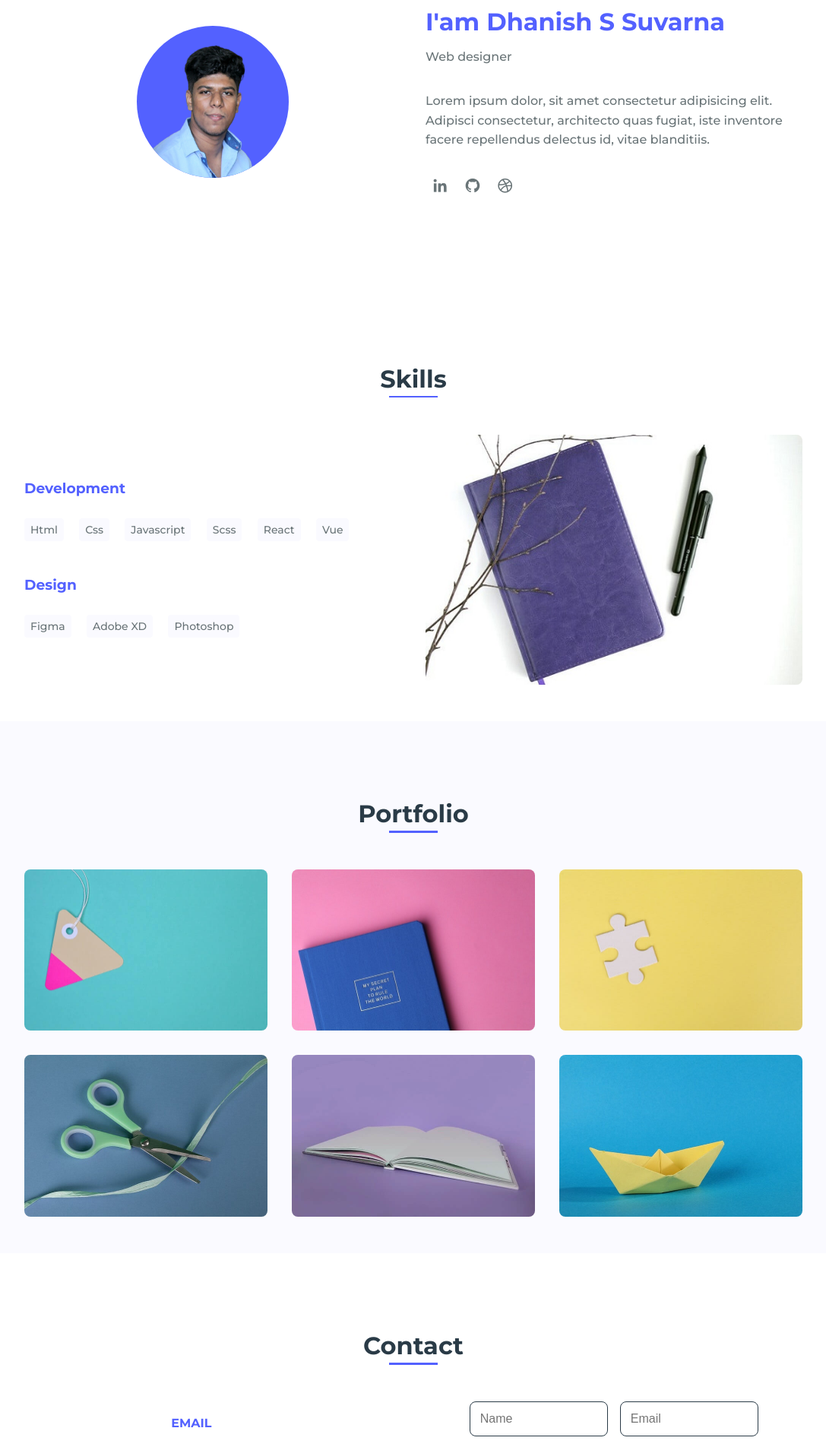
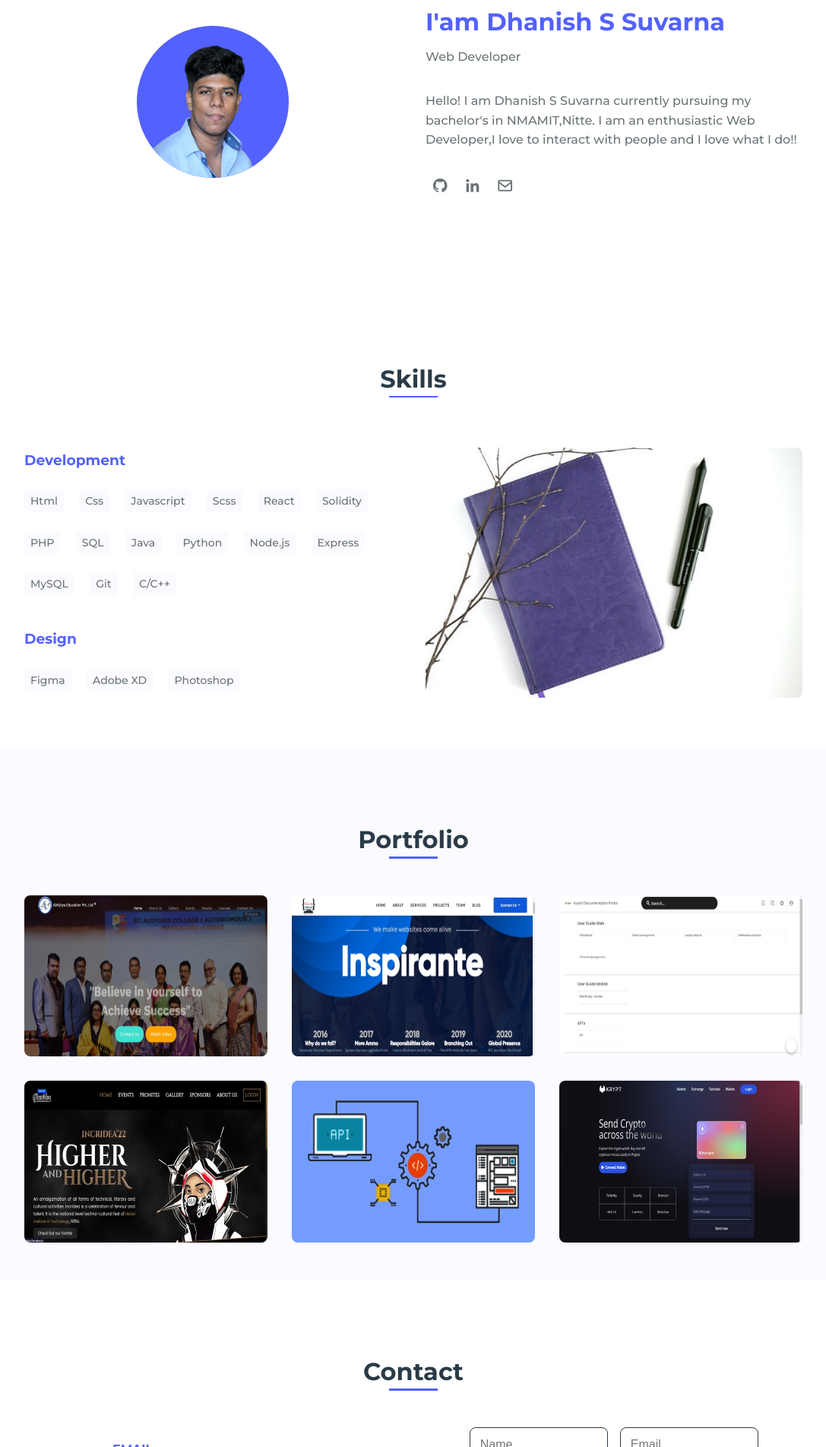
Before and after one commit to dhanishssuvarna/dhanishssuvarna.github.io, a plain HTML site: page index.html in a window 1280 px wide. Shown: the part 896-2800 px from the top of the page at 76% size, without its empty margins (96-1183 px from the left). Drawn offline with nearby package versions, Linux system fonts and the light colour scheme.

Commit message:
updated the content

```diff
--- a/index.html
+++ b/index.html
@@ -1,5 +1,6 @@
 <!DOCTYPE html>
 <html lang="en">
+
 <head>
 	<meta charset="UTF-8" />
 	<meta name="viewport" content="width=device-width, initial-scale=1.0" />
@@ -8,13 +9,11 @@
 	<link rel="stylesheet" href="assets/css/styles.css" />
 
 	<!-- ===== BOX ICONS ===== -->
-		<link
-			href="https://cdn.jsdelivr.net/npm/boxicons@2.0.5/css/boxicons.min.css"
-			rel="stylesheet"
-		/>
+	<link href="https://cdn.jsdelivr.net/npm/boxicons@2.0.5/css/boxicons.min.css" rel="stylesheet" />
 
-		<title>Portfolio responsive complete</title>
+	<title>Dhanish's Portfolio</title>
 </head>
+
 <body>
 	<!--===== HEADER =====-->
 	<header class="l-header">
@@ -56,16 +55,10 @@
 				<h1 class="home__title"><span>HE</span><br />LLO.</h1>
 
 				<div class="home__scroll">
-						<a href="#about" class="home__scroll-link"
-							><i class="bx bx-up-arrow-alt"></i>Scroll down</a
-						>
+					<a href="#about" class="home__scroll-link"><i class="bx bx-up-arrow-alt"></i>Scroll down</a>
 				</div>
 
-					<img
-						src="assets/img/dhanish.png"
-						alt=""
-						class="home__img"
-					/>
+				<img src="assets/img/dhanish.png" alt="" class="home__img" />
 			</div>
 		</section>
 
@@ -80,24 +73,19 @@
 
 				<div>
 					<h2 class="about__subtitle">I'am Dhanish S Suvarna</h2>
-						<span class="about__profession">Web designer</span>
+					<span class="about__profession">Web Developer</span>
 					<p class="about__text">
-							Lorem ipsum dolor, sit amet consectetur adipisicing
-							elit. Adipisci consectetur, architecto quas fugiat,
-							iste inventore facere repellendus delectus id, vitae
-							blanditiis.
+						Hello! I am Dhanish S Suvarna currently pursuing my bachelor's in NMAMIT,Nitte. I am an
+						enthusiastic
+						Web Developer,I love to interact with people and I love what I do!!
 					</p>
 
 					<div class="about__social">
-							<a href="#" class="about__social-icon"
-								><i class="bx bxl-linkedin"></i
-							></a>
-							<a href="#" class="about__social-icon"
-								><i class="bx bxl-github"></i
-							></a>
-							<a href="#" class="about__social-icon"
-								><i class="bx bxl-dribbble"></i
-							></a>
+						<a href="https://github.com/dhanishssuvarna" class="about__social-icon"><i
+								class="bx bxl-github"></i></a>
+						<a href="https://www.linkedin.com/in/dhanishssuvarna/" class="about__social-icon"><i
+								class="bx bxl-linkedin"></i></a>
+						<a href="#contact" class="about__social-icon"><i class='bx bx-envelope'></i></a>
 					</div>
 				</div>
 			</div>
@@ -115,7 +103,16 @@
 					<span class="skills__name">Javascript</span>
 					<span class="skills__name">Scss</span>
 					<span class="skills__name">React</span>
-						<span class="skills__name">Vue</span>
+					<span class="skills__name">Solidity</span>
+					<span class="skills__name">PHP</span>
+					<span class="skills__name">SQL</span>
+					<span class="skills__name">Java</span>
+					<span class="skills__name">Python</span>
+					<span class="skills__name">Node.js</span>
+					<span class="skills__name">Express</span>
+					<span class="skills__name">MySQL</span>
+					<span class="skills__name">Git</span>
+					<span class="skills__name">C/C++</span>
 
 					<h3 class="skills__subtitle">Design</h3>
 					<span class="skills__name">Figma</span>
@@ -135,57 +132,49 @@
 
 			<div class="portfolio__container bd-grid">
 				<div class="portfolio__img">
-						<img src="assets/img/work1.jpg" alt="" />
+					<img src="assets/img/abhijnya.jpg" alt="" />
 
 					<div class="portfolio__link">
-							<a href="#" class="portfolio__link-name"
-								>View details</a
-							>
+						<a href="https://www.abhijnyaeducation.com/" target="_blank" class="portfolio__link-name">View
+							Project</a>
 					</div>
 				</div>
 				<div class="portfolio__img">
-						<img src="assets/img/work2.jpg" alt="" />
+					<img src="assets/img/inspirante.jpg" alt="" />
 
 					<div class="portfolio__link">
-							<a href="#" class="portfolio__link-name"
-								>View details</a
-							>
+						<a href="http://inspirante.tk/" target="_blank" class="portfolio__link-name">View Project</a>
 					</div>
 				</div>
 				<div class="portfolio__img">
-						<img src="assets/img/work3.jpg" alt="" />
+					<img src="assets/img/avysh.jpg" alt="" />
 
 					<div class="portfolio__link">
-							<a href="#" class="portfolio__link-name"
-								>View details</a
-							>
+						<a href="https://docs-avysh.herokuapp.com/" target="_blank" class="portfolio__link-name">View
+							Project</a>
 					</div>
 				</div>
 				<div class="portfolio__img">
-						<img src="assets/img/work4.jpg" alt="" />
+					<img src="assets/img/incridea.jpg" alt="" />
 
 					<div class="portfolio__link">
-							<a href="#" class="portfolio__link-name"
-								>View details</a
-							>
+						<a href="https://incridea.in/" target="_blank" class="portfolio__link-name">View Project</a>
 					</div>
 				</div>
 				<div class="portfolio__img">
-						<img src="assets/img/work5.jpg" alt="" />
+					<img src="assets/img/ecom-api.jpg" alt="" />
 
 					<div class="portfolio__link">
-							<a href="#" class="portfolio__link-name"
-								>View details</a
-							>
+						<a href="https://restapi-dhanu.herokuapp.com/" target="_blank" class="portfolio__link-name">View
+							Project</a>
 					</div>
 				</div>
 				<div class="portfolio__img">
-						<img src="assets/img/work6.jpg" alt="" />
+					<img src="assets/img/krypt.jpg" alt="" />
 
 					<div class="portfolio__link">
-							<a href="#" class="portfolio__link-name"
-								>View details</a
-							>
+						<a href="https://krypt-dhanu.herokuapp.com/" target="_blank" class="portfolio__link-name">View
+							Project</a>
 					</div>
 				</div>
 			</div>
@@ -198,42 +187,24 @@
 			<div class="contact__container bd-grid">
 				<div class="contact__info">
 					<h3 class="contact__subtitle">EMAIL</h3>
-						<span class="contact__text">info.mail.com</span>
+					<span class="contact__text">dhanishssuvarna123@gmail.com</span>
 
 					<h3 class="contact__subtitle">PHONE</h3>
-						<span class="contact__text">+20 999-999</span>
+					<span class="contact__text">+91 8073445263</span>
 
 					<h3 class="contact__subtitle">ADRESS</h3>
-						<span class="contact__text">My contry</span>
+					<span class="contact__text">Udupi, Karnataka, India</span>
 				</div>
 
 				<form action="" class="contact__form">
 					<div class="contact__inputs">
-							<input
-								type="text"
-								placeholder="Name"
-								class="contact__input"
-							/>
-							<input
-								type="mail"
-								placeholder="Email"
-								class="contact__input"
-							/>
+						<input type="text" placeholder="Name" class="contact__input" />
+						<input type="mail" placeholder="Email" class="contact__input" />
 					</div>
 
-						<textarea
-							name=""
-							id=""
-							cols="0"
-							rows="10"
-							class="contact__input"
-						></textarea>
+					<textarea name="" id="" cols="0" rows="10" class="contact__input"></textarea>
 
-						<input
-							type="submit"
-							value="Enviar"
-							class="contact__button"
-						/>
+					<input type="submit" value="Submit" class="contact__button" />
 				</form>
 			</div>
 		</section>
@@ -258,9 +229,7 @@
 						<a href="#skills" class="footer__link">Skills</a>
 					</li>
 					<li>
-							<a href="#portfolio" class="footer__link"
-								>Portfolio</a
-							>
+						<a href="#portfolio" class="footer__link">Portfolio</a>
 					</li>
 					<li>
 						<a href="#Contact" class="footer__link">Contact</a>
@@ -270,15 +239,11 @@
 
 			<div class="footer__data">
 				<h2 class="footer__title">FOLLOW</h2>
-					<a href="#" class="footer__social"
-						><i class="bx bxl-facebook"></i
-					></a>
-					<a href="#" class="footer__social"
-						><i class="bx bxl-instagram"></i
-					></a>
-					<a href="#" class="footer__social"
-						><i class="bx bxl-twitter"></i
-					></a>
+				<a href="https://linkedin.com/in/dhanishssuvarna/" class="footer__social"><i
+						class="bx bxl-linkedin"></i></a>
+				<a href="https://www.instagram.com/dhanish_s_suvarna/" class="footer__social"><i
+						class="bx bxl-instagram"></i></a>
+				<a href="https://twitter.com/dhanishssuvarna" class="footer__social"><i class="bx bxl-twitter"></i></a>
 			</div>
 		</div>
 	</footer>
@@ -289,4 +254,5 @@
 	<!--===== MAIN JS =====-->
 	<script src="assets/js/main.js"></script>
 </body>
+
 </html>
```
Also changed, not shown: assets/img/abhijnya.jpg (added), assets/img/avysh.jpg (added), assets/img/ecom-api.jpg (added), assets/img/incridea.jpg (added), assets/img/inspirante.jpg (added), assets/img/krypt.jpg (added). Lines whose indentation alone changed are shown as unchanged.
